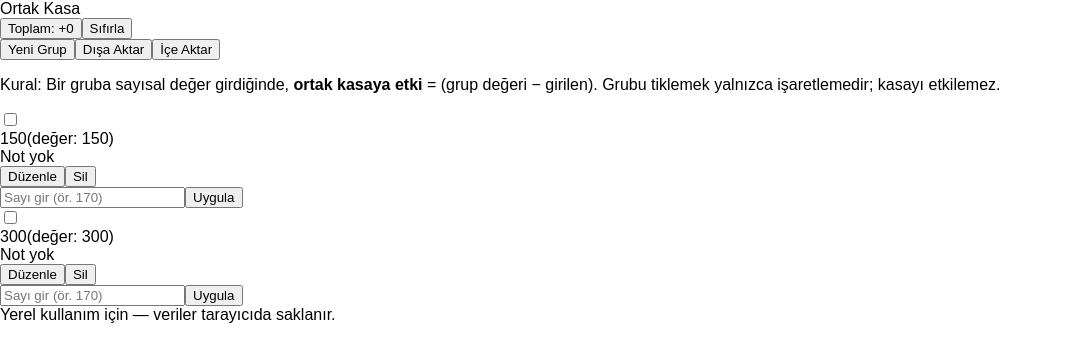
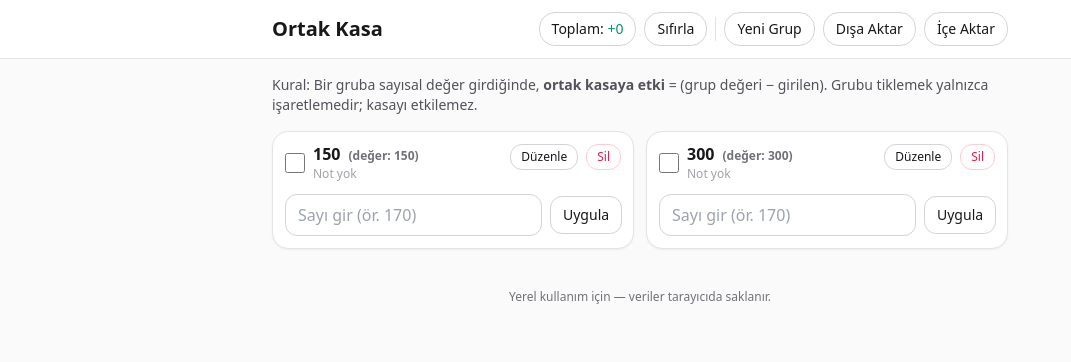
Before and after one commit to coloneldepression/dailyspentmoney, a React (Vite) app: page / in a window 1280 px wide. Shown: the top 362 px of the page, without its empty margins (0-1071 px from the left). Built offline with nearby package versions, Linux system fonts and the light colour scheme.

Commit message:
Update index.css

```diff
--- a/src/index.css
+++ b/src/index.css
@@ -1 +1,7 @@
-body { margin: 0; font-family: sans-serif; }
+@tailwind base;
+@tailwind components;
+@tailwind utilities;
+
+/* küçük dokunuşlar */
+:root { color-scheme: light; }
+body { @apply bg-zinc-50 text-zinc-900; }
```
